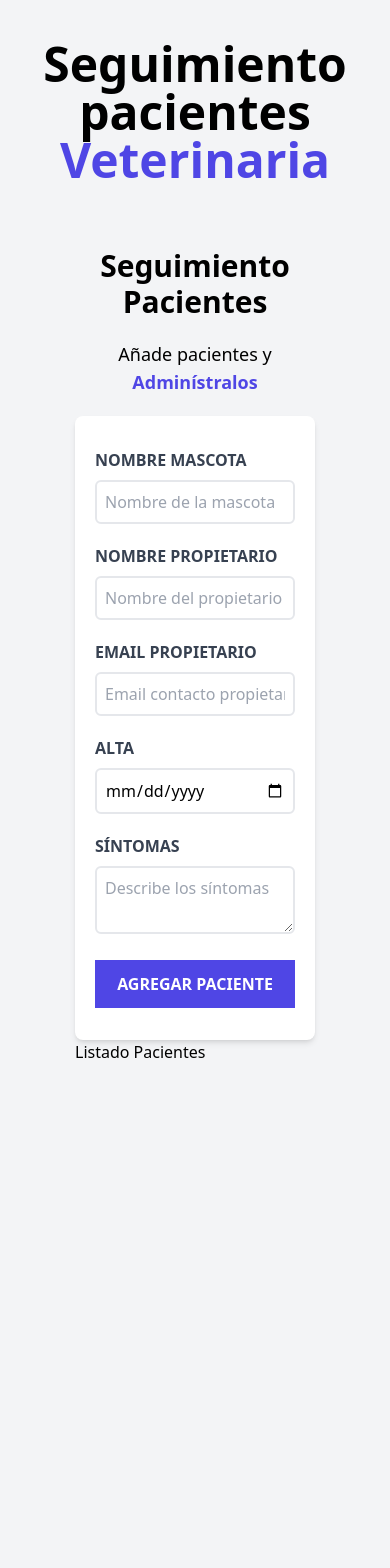
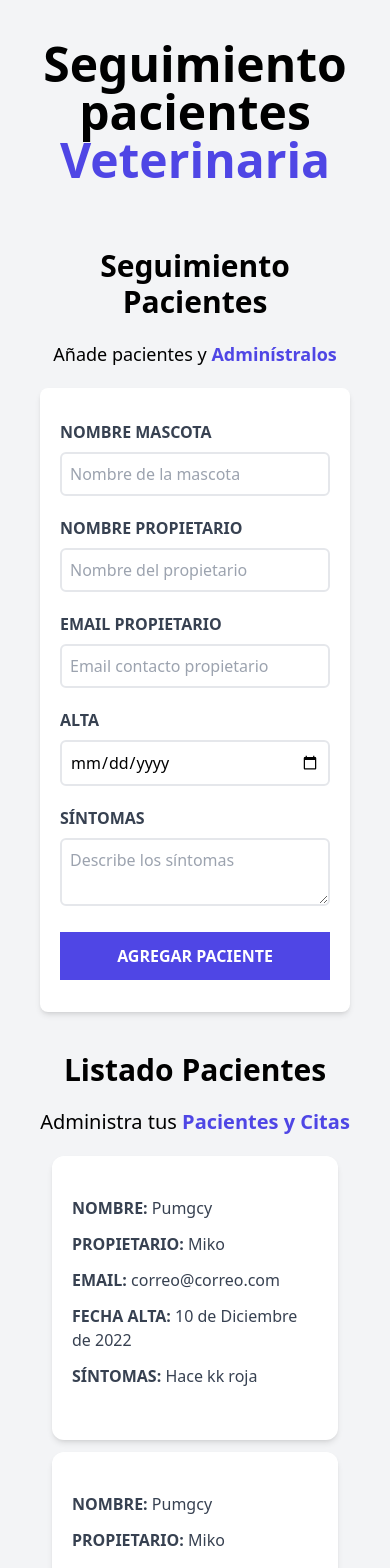
Before and after one commit to MikoVelascoRamirez/pacientes-veterinaria, a React (Vite) app in the folder pacientes_veterinaria/: page / in a window 390 px wide. Shown: the top 1568 px of the page. Before the commit the page ends 1064 px from the top, so only its background shows below. Built offline with nearby package versions, Linux system fonts and the light colour scheme.

Commit message:
13: feat: making web app responsive

```diff
--- a/pacientes_veterinaria/components/Formulario.jsx
+++ b/pacientes_veterinaria/components/Formulario.jsx
@@ -1,7 +1,7 @@
 
 const Formulario = () => {
   return (
-    <div className="sm:w-2/6 md:w-5/12">
+    <div className="sm:w-2/6 md:w-5/12 pb-10">
         <h2 className="font-black text-3xl text-center">Seguimiento Pacientes</h2>
 
         <p className="text-lg mt-5 text-center">
--- a/pacientes_veterinaria/components/ListadoPacientes.jsx
+++ b/pacientes_veterinaria/components/ListadoPacientes.jsx
@@ -1,9 +1,21 @@
+import Paciente from "./Paciente";
+
 const ListadoPacientes = () => {
   return (
-    <div className="sm:w-3/6">
-      <h2>Listado Pacientes</h2>
+    <div className="sm:w-3/6 md:w-7/12 h-screen overflow-y-scroll">
+      <h2 className="font-black text-center text-3xl">Listado Pacientes</h2>
+      <p className="text-xl my-5 text-center">
+        Administra tus{" "}
+        <span className="text-indigo-600 font-bold">Pacientes y Citas</span>
+      </p>
+
+      <Paciente />
+      <Paciente />
+      <Paciente />
+      <Paciente />
+
     </div>
-  )
-}
+  );
+};
 
-export default ListadoPacientes
+export default ListadoPacientes;
--- a/pacientes_veterinaria/src/App.jsx
+++ b/pacientes_veterinaria/src/App.jsx
@@ -4,7 +4,7 @@ import ListadoPacientes from '../components/ListadoPacientes';
 
 const App = () => {
   return (
-    <div className="mx-auto container mt-10">
+    <div className="mx-auto mt-10">
       <Header />
       <div className="w-full mt-16 sm:flex px-10">
         <Formulario/>
```
